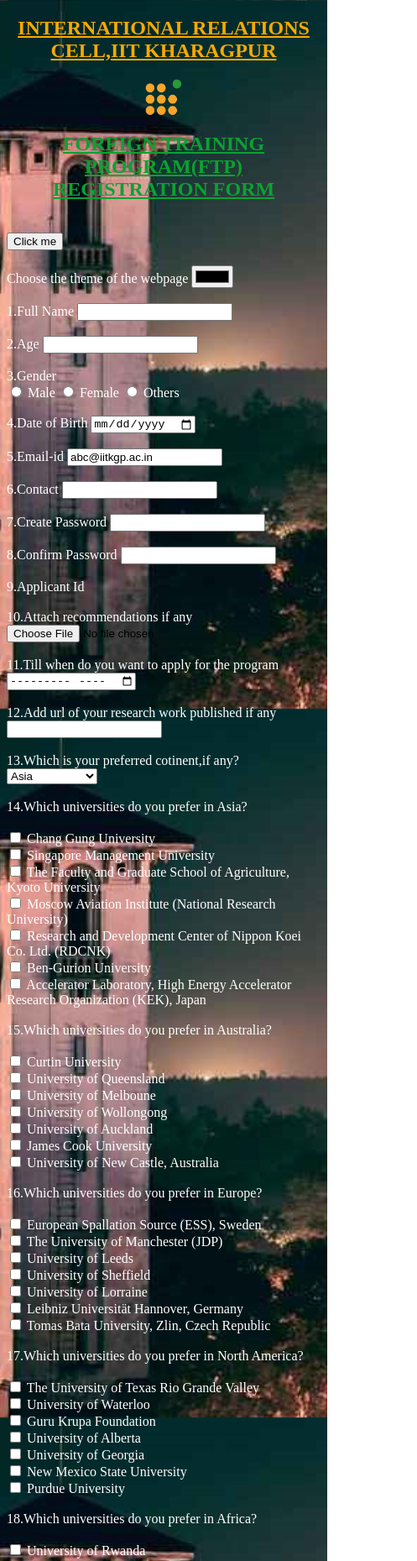
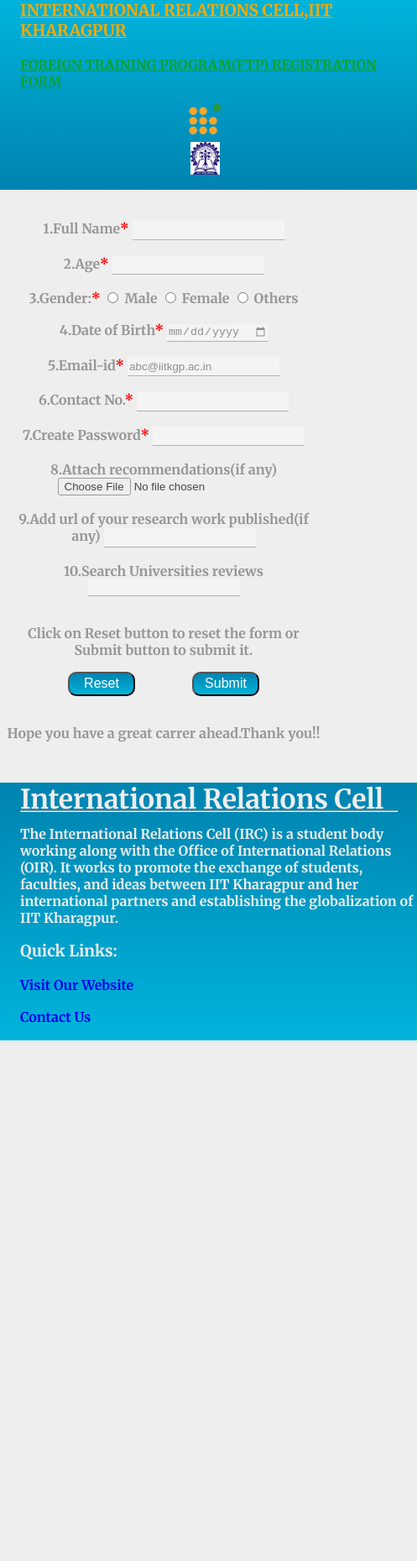
Before and after one commit to Mayur25Lohani/IRC-Web-work, a plain HTML site: page index.html in a window 390 px wide. Shown: the top 1859 px of the page at 84% size, 497 px wide, since content can reach past the window. After the commit the page ends 1239 px from the top, so only its background shows below. Drawn offline with Linux system fonts and the light colour scheme.

Commit message:
Make form responsive and add css

```diff
--- a/index.html
+++ b/index.html
@@ -1,70 +1,49 @@
 <!DOCTYPE html>
 <html lang="en">
 <head>
-  <script>
+  <!-- <script>
     function msg(){
       alert("Register to apply for Foreign Training Program-A medium through which you can gain expeience from foreign universities.")
     }
-  </script>
-  <style>
-    body{
-      background-image: url('back.jpg');
-      background-size: cover;
-      background-attachment: fixed;
-    }
-    label{
-      color: #ffffff;
-    }
-    span{
-      color: #ffffff;
-    }
-    p{
-      color: #ffffff;
-    }
-    </style>
+  </script> -->
+  <link href="style.css" rel="stylesheet" type="text/css"
     <meta charset="UTF-8">
     <meta http-equiv="X-UA-Compatible" content="IE=edge">
     <meta name="viewport" content="width=device-width, initial-scale=1.0">
     <title>HTML FORMS</title>
 </head>
+<header>
+  <p class="left1"><u>INTERNATIONAL RELATIONS CELL,IIT KHARAGPUR</u></p>
+  <p class="left2"><u>FOREIGN TRAINING PROGRAM(FTP) REGISTRATION FORM</u></p>
+  <img class= "right1" src="./irclogo.png" alt="IRCLOGO">
+  <img class= "right2" src="./iitkgplogo.png" alt="IITKGPLOGO">
+  <br>
+</header>
 <body>
-  </style>
-    <section id="heading">
-        <h1 align="center" style=color:#f7aa02><u>INTERNATIONAL RELATIONS CELL,IIT KHARAGPUR</u></h1>
-        <style>
-          img{
-            display: block;
-            margin-left: auto;
-            margin-right: auto;
-          }
-        </style>
-        <img src="./irclogo.png" alt="IRCLOGO" style="width:12%">
-        <h2 align="center" style=color:#0BA231><u>FOREIGN TRAINING PROGRAM(FTP) REGISTRATION FORM</u></h1>
-        <br>
+        <div id="container">
         <form method="POST">
-          <section class="wlcm">
-            <input type="button" value="Click me" onclick="msg()"><!--button-->
+          <!-- <section class="wlcm">
+            <input type="button" value="Click me" onclick="msg()">button
           </section>
-          <br>
-          <section class="col1">
+          <br> -->
+          <!-- <section class="col1">
             <label for="col">Choose the theme of the webpage</label>
-            <input type="color" name="col" id="col"><!--color-->
+            <input type="color" name="col" id="col">color
           </section>
-          <br>
-
+          <br> -->
+          <br><br>
           <section class="naam">
-            <label for="fullname">1.Full Name</label>
-            <input type="text" name="fullname" id="fullname" required><!--text-->
+            <label for="fullname">1.Full Name<span style="color:red;">*</span></span></label>
+            <input style="height:20px;outline: 0; border-width: 0 0 1px;border-radius: 0 0 0 0;border-color: black; opacity:0.4;" type="text" name="fullname" id="fullname" required><!--text-->
           </section>
           <br>
           <section class="age1">
-            <label for="age">2.Age</label>
-            <input type="number" name="age" id="age" min="7"  required><!--number-->
+            <label for="age">2.Age<span style="color:red;">*</span></label>
+            <input style="height:20px;outline: 0; border-width: 0 0 1px;border-radius: 0 0 0 0;border-color: black; opacity:0.4;" type="number" name="age" id="age" min="7"  required><!--number-->
           </section>
           <br>
           <section class="gen">
-            <span>3.Gender</span>
-          <br>
+            <span>3.Gender:<span style="color:red;">*</span></span>
           <input type="radio" name="same" id="M" value="Male"><!--radio-->
           <label for="M">Male</label>
           <input type="radio" name="same" id="F" value="Female">
@@ -74,51 +53,51 @@
           </section>
           <br>
           <section class="dob1">
-            <label for="dob">4.Date of Birth</label>
-            <input type="date" name="dob" id="dob" required><!--date-->
+            <label for="dob">4.Date of Birth<span style="color:red;">*</span></label>
+            <input style="height:20px;outline: 0; border-width: 0 0 1px;border-radius: 0 0 0 0;border-color: black; opacity:0.4;" type="date" name="dob" id="dob" required><!--date-->
           </section>
           <br>
           <section class="emailid1">
-            <label for="email">5.Email-id</label>
-            <input type="email" name="email" id="email" value="abc@iitkgp.ac.in"  required><!--email-->
+            <label for="email">5.Email-id<span style="color:red;">*</span></label>
+            <input style="height:20px;outline: 0; border-width: 0 0 1px;border-radius: 0 0 0 0;border-color: black; opacity:0.4;" type="email" name="email" id="email" value="abc@iitkgp.ac.in" required><!--email-->
           </section>
           <br>
           <section class="contactinfo">
-            <label for="contact">6.Contact</label>
-            <input type="tel" name="contact" id="contact" maxlength="10" required><!--tel-->
+            <label for="contact">6.Contact No.<span style="color:red;">*</span></label>
+            <input style="height:20px;outline: 0; border-width: 0 0 1px;border-radius: 0 0 0 0;border-color: black; opacity:0.4;" type="tel" name="contact" id="contact" maxlength="10" required><!--tel-->
           </section>
           <br>
           <section class="pass1">
-            <label for=pass">7.Create Password</label>
-            <input type="password" name="pass" id="pass" minlength="8" maxlength="20" required><!--password-->
-            <br><br>
+            <label for=pass">7.Create Password<span style="color:red;">*</span></label>
+            <input style="height:20px;outline: 0; border-width: 0 0 1px;border-radius: 0 0 0 0;border-color: black; opacity:0.4;" type="password" name="pass" id="pass" minlength="8" maxlength="20" required><!--password-->
+            <!-- <br><br>
             <label for=pass2">8.Confirm Password</label>
-            <input type="password" name="pass2" id="pass2" minlength="8" maxlength="20" required><!--password-->
+            <input type="password" name="pass2" id="pass2" minlength="8" maxlength="20" required>password -->
           </section>
           <br>
-          <section class="applicantdetails">
+          <!-- <section class="applicantdetails">
             <label for="appid">9.Applicant Id</label>
-            <input type="hidden" name="appid" id="appid" value="5467"><!--hidden-->
+            <input type="hidden" name="appid" id="appid" value="5467">hidden
+          </section>
+          <br> -->
+          <section class="recomen">
+            <label for="rec">8.Attach recommendations(if any)</label>
+            <input style="opacity:0.7;" type="file" name="rec" id="rec" ><!--file-->
           </section>
           <br>
-          <section class="recomen">
-            <label for="rec">10.Attach recommendations if any</label>
-            <input type="file" name="rec" id="rec" ><!--file-->
+          <!-- <section class="duration">
+            <label for="dur">10.Till when do you want to apply for the program</label>
+            <input type="month" name="dur" id="dur" >month
+          </section>
+          <br> -->
+          <section class="url1">
+            <label for="urll">9.Add url of your research work published(if any)</label>
+            <input style="height:20px;outline: 0; border-width: 0 0 1px;border-radius: 0 0 0 0;border-color: black; opacity:0.4;" type="url" name="urll" id="urll"><!--url-->
           </section>
           <br>
-          <section class="duration">
-            <label for="dur">11.Till when do you want to apply for the program</label>
-            <input type="month" name="dur" id="dur" ><!--month-->
-          </section>
-          <br>
-          <section class="url1">
-            <label for="urll">12.Add url of your research work published if any</label>
-            <input type="url" name="urll" id="urll"><!--url-->
-          </section>
-          <br>
-          <section class="num">
-            <label for="num">13.Which is your preferred cotinent,if any?</label>
-            <select name="num" id="num"><!--select element-->
+          <!-- <section class="num">
+            <label for="num">12.Which is your preferred cotinent,if any?</label>
+            <select name="num" id="num">select element
             <option value="asia">Asia</option>
             <option value="australia">Australia</option>
             <option value="europe">Europe</option>
@@ -126,11 +105,11 @@
             <option value="africa">Africa</option>
           </select>
           </section>
-          <br>
-          <section class="btn1">
-            <span>14.Which universities do you prefer in Asia?</span>
+          <br> -->
+          <!-- <section class="btn1">
+            <span>13.Which universities do you prefer in Asia?</span>
           <br><br>
-          <input type="checkbox" name="u1" id="u1" value="Chang Gung University"><!--checkbox-->
+          <input type="checkbox" name="u1" id="u1" value="Chang Gung University">checkbox
           <label for="u1">Chang Gung University</label>
           <br>
           <input type="checkbox" name="u2" id="u2" value="Singapore Management University">
@@ -152,9 +131,9 @@
           <label for="u7">Accelerator Laboratory, High Energy Accelerator Research Organization (KEK), Japan</label>
           <br>
           </section>
-          <br>
-          <section class="btn2">
-            <span>15.Which universities do you prefer in Australia?</span>
+          <br> -->
+          <!-- <section class="btn2">
+            <span>14.Which universities do you prefer in Australia?</span>
           <br><br>
           <input type="checkbox" name="u2" id="u2" value="Curtin University">
           <label for="u2">Curtin University </label>
@@ -180,9 +159,9 @@
           </section>
           <br>
           <section class="btn3">
-            <span>16.Which universities do you prefer in Europe?</span>
+            <span>15.Which universities do you prefer in Europe?</span>
           <br><br>
-          <input type="checkbox" name="u1" id="u1" value="European Spallation Source (ESS), Sweden"><!--checkbox-->
+          <input type="checkbox" name="u1" id="u1" value="European Spallation Source (ESS), Sweden">checkbox
           <label for="u1">European Spallation Source (ESS), Sweden</label>
           <br>
           <input type="checkbox" name="u2" id="u2" value="The University of Manchester (JDP)">
@@ -204,11 +183,11 @@
           <label for="u7">Tomas Bata University, Zlin, Czech Republic</label>
           <br>
           </section>
-          <br>
-          <section class="btn4">
-            <span>17.Which universities do you prefer in North America?</span>
+          <br> -->
+          <!-- <section class="btn4">
+            <span>16.Which universities do you prefer in North America?</span>
           <br><br>
-          <input type="checkbox" name="u1" id="u1" value="The University of Texas Rio Grande Valley"><!--checkbox-->
+          <input type="checkbox" name="u1" id="u1" value="The University of Texas Rio Grande Valley">checkbox
           <label for="u1">The University of Texas Rio Grande Valley</label>
           <br>
           <input type="checkbox" name="u2" id="u2" value="University of Waterloo">
@@ -232,48 +211,69 @@
           </section>
           <br>
           <section class="btn5">
-            <span>18.Which universities do you prefer in Africa?</span>
+            <span>17.Which universities do you prefer in Africa?</span>
           <br><br>
-          <input type="checkbox" name="u1" id="u1" value="University of Rwanda"><!--checkbox-->
+          <input type="checkbox" name="u1" id="u1" value="University of Rwanda">checkbox
           <label for="u1">University of Rwanda</label>
           </section>
-          <br>
-          <section class="priceran">
-            <label for="pricerange">19.Your preffered price range?</label>
+          <br> -->
+          <!-- <section class="priceran">
+            <label for="pricerange">10.Your preffered price range?</label>
             <span>Rs75000</span>
-            <input type="range" name="pricerange" id="pricerange" min="75000" max="10000000" value="4000000" step="25000" required><!--range-->
+            <input type="range" name="pricerange" id="pricerange" min="75000" max="10000000" value="4000000" step="25000" required>range
             <span>Rs10000000</span>
           </section>
-          <br>
-          <section class="datetim1">
-            <label for="datetime">20.Enter your local date and time</label>
-            <input type="datetime-local" name="datetime" id="datetime" ><!--datetime-local-->
+          <br> -->
+          <!-- <section class="datetim1">
+            <label for="datetime">19.Enter your local date and time</label>
+            <input type="datetime-local" name="datetime" id="datetime" >datetime-local
           </section>
           <br>
           <section class="weekselection1">
-            <label for="weekselection">21.Select the week of your departure</label>
-            <input type="week" name="weekselection" id="weekselection"><!--week-->
+            <label for="weekselection">20.Select the week of your departure</label>
+            <input type="week" name="weekselection" id="weekselection">week
           </section>
           <br>
           <section class="timeselection1">
-            <label for="timeselection">22.Select the time of departure</label>
-            <input type="time" name="timeselection" id="timeselection"><!--time-->
+            <label for="timeselection">21.Select the time of departure</label>
+            <input type="time" name="timeselection" id="timeselection">time
           </section>
-          <br>
+          <br> -->
           <section class="searching1">
-            <label for="searching">23.Search Universities reviews</label>
-            <input type="search" name="searching" id="searching"><!--search-->
+            <label for="searching">10.Search Universities reviews</label>
+            <input style="height:20px;outline: 0; border-width: 0 0 1px;border-radius: 0 0 0 0;border-color: black; opacity:0.4;" type="search" name="searching" id="searching"><!--search-->
           </section>
           <br>
           <p><strong>Click on Reset button to reset the form or Submit button to submit it.</strong></p>
-            <input type="reset" value="Reset"><!--reset-->
-            <input type="submit" value="Submit" ><!--submit-->
-          <br><br>
+            <input style="margin-right:4rem;color:#ffffff;background:linear-gradient(360deg, #00b4db,#0083b0);width: 5rem;height:1.8rem;border-radius: 10px;font-size: 1rem;cursor:pointer;" type="reset" value="Reset"><!--reset-->
+            <!-- <input style="margin-bottom:-0.8rem;background-color: #f8f8f8;"type="image" src="./subtn.jfif" width="95rem" alt="submit">image -->
+            <input style="color:#ffffff;background:linear-gradient(360deg, #00b4db,#0083b0);width: 5rem;height:1.8rem;border-radius: 10px;font-size: 1rem;cursor: pointer;" type="submit" value="Submit" ><!--submit -->
+          <!-- <br><br>
           <section class="img1">
-            <input type="image" src="./subtn.jfif" width="11.5%" alt="submit"><!--image-->
+            <input type="image" src="./subtn.jfif" width="11.5%" alt="submit">image
           </section>
+          <br> -->
+          </form>
+          </div>
           <br>
-          <p align="center"><strong>Hope you have a great carrer ahead.Thank you!!</strong></p>
+          <p style="text-align:center;"><strong>Hope you have a great carrer ahead.Thank you!!</strong></p><br><br>
+          <footer>
+            <div class="footer__section">
+              <h1 class="footer-heading">International Relations Cell</h1>
+              <hr style="width: 28rem;margin-left: 2rem;margin-top: -1.8rem;" />
+              <p class="footer-content">The International Relations Cell (IRC) is a student body working along with the Office of
+                  International
+                  Relations (OIR). It works to promote the exchange of students, faculties, and ideas
+                  between IIT
+                  Kharagpur and her international partners and establishing the globalization of IIT
+                  Kharagpur.</p>
+              </div>
+              <div class="links">
+                <h3 class="Qk-lnk">Quick Links:</h3>
+                <a id="a1" href="https://ircell.iitkgp.ac.in/">Visit Our Website</a><br><br>
+                <a id="a2" href="https://ircell.iitkgp.ac.in/#contact">Contact Us</a><br><br>
+              </div>
+          </footer>
 
 </body>
 </html>
--- /dev/null
+++ b/style.css
@@ -0,0 +1,235 @@
+@import url('https://fonts.googleapis.com/css2?family=Merriweather:wght@700&display=swap');
+/* html{
+    font-size: 62.5%;
+} */
+header{
+    margin-top: -1.5rem;
+    margin-left: -1rem;
+    margin-right: -1rem;
+    background:linear-gradient(360deg, #00b4db,#0083b0);
+    width: 103%;
+}
+body{
+    /* background-image: url('whiteback2.jpg')no-repeat fixed;
+    background-size: cover;
+    background-attachment: fixed; */
+    background-color: #eeeeee;
+}
+label{
+    color: #8c8a8ae3;
+    font-family: Merriweather;
+
+}
+span{
+    color: #8c8a8ae3;
+    font-family: Merriweather;
+}
+p{
+    color: #8c8a8ae3;
+    font-family: Merriweather;
+}
+.left1{
+    color: #f7aa02;
+    /* text-align: center; */
+    margin-left: 2rem;
+    margin-top: 1.5rem;
+    font-size: 1.7rem;
+    display: flex;
+    /* text-shadow: 2px 2px 1px #f7aa02; */
+}
+.left2{
+    color: #0BA231;
+    /* text-align: center; */
+    margin-left: 2rem;
+    font-size: 1.5rem;
+    display: flex;
+    /* text-shadow: 2px 2px 1px #0BA231; */
+}
+.right1{
+    display: flex;
+    margin-left: auto;
+    margin-right: 1rem;
+    margin-top: -6.5rem;
+    width: 5rem;
+}
+.right2{
+    display: flex;
+    margin-left: auto;
+    margin-right:7rem;
+    margin-top: -4.8rem;
+    width: 4.4rem;
+}
+#container{
+      text-align: center;
+}
+footer{
+    margin-top: -1.5rem;
+    margin-left: -1rem;
+    margin-right: -10rem;
+    margin-bottom: -1rem;
+    background:linear-gradient(360deg, #00b4db,#0083b0);
+    width: 103%;
+}
+.footer-heading{
+    margin-left: 2rem;
+    font-family: Merriweather;
+    color: #eeeeee;
+}
+.footer-content{
+    margin-left: 2rem;
+    font-family: Merriweather;
+    color: #eeeeee;
+}
+.Qk-lnk{
+    margin-left: 2rem;
+    font-family: Merriweather;
+    color: #eeeeee;
+}
+#a1{
+    margin-left: 2rem;
+    font-family: Merriweather;
+    text-decoration: none;
+}
+#a2{
+    margin-left: 2rem;
+    font-family: Merriweather;
+    text-decoration: none;
+}
+@media only screen and (min-width:738px) and (max-width:865px){
+    .left1{
+        font-size: 1.3rem;
+    }
+    .left2{
+        font-size: 1.15rem;
+    }
+    .right1{
+        margin-top: -4.9rem;
+        width: 4rem;
+    }
+    .right2{
+        margin-top: -4.1rem;
+        width: 3.8rem;
+        margin-right: 6rem;
+    }
+
+}
+@media only screen and (min-width:600px) and (max-width:737px){
+    .left1{
+        font-size: 1rem;
+    }
+    .left2{
+        font-size: 0.9rem;
+    }
+    .right1{
+        margin-top: -4rem;
+        width: 3.5rem;
+    }
+    .right2{
+        margin-top: -3.5rem;
+        width: 3.3rem;
+        margin-right: 5rem;
+    }
+
+}
+@media only screen and (min-width:472px) and (max-width:599px){
+    header{
+        margin-top: -1.5rem;
+        background:linear-gradient(to bottom, #00b4db,#0083b0);
+        width: 105%
+
+    }
+    .left1{
+        font-size: 1.2rem;
+        text-align: left;
+    }
+    .left2{
+        font-size: 1rem;
+        text-align: left;
+    }
+    .right1{
+        margin-top: 1rem;
+        width: 2.4rem;
+        margin-right: auto;
+        margin-bottom: 1.5rem;
+        display: block;
+    }
+    .right2{
+        margin-top: -1rem;
+        width: 2.2rem;
+        margin-right: auto;
+        display: block;
+    }
+    footer{
+        margin-bottom: -1rem;
+        width: 105%;
+    }
+
+}
+@media(min-width:379px) and (max-width:471px){
+    header{
+        margin-top: -1.5rem;
+        background:linear-gradient(to bottom, #00b4db,#0083b0);
+        width: 135%
+
+    }
+    .left1{
+        font-size: 1.2rem;
+        text-align: left;
+    }
+    .left2{
+        font-size: 1rem;
+        text-align: left;
+    }
+    .right1{
+        margin-top: 1rem;
+        width: 2.4rem;
+        margin-right: auto;
+        margin-bottom: 1.5rem;
+        display: block;
+    }
+    .right2{
+        margin-top: -1rem;
+        width: 2.2rem;
+        margin-right: auto;
+        display: block;
+    }
+    footer{
+        margin-bottom: -1rem;
+        width: 135%
+    }
+
+}
+@media(min-width:280px) and (max-width:378px){
+    header{
+        margin-top: -1.5rem;
+        background:linear-gradient(to bottom, #00b4db,#0083b0);
+        width: 185%
+
+    }
+    .left1{
+        font-size: 1.2rem;
+        text-align: left;
+    }
+    .left2{
+        font-size: 1rem;
+        text-align: left;
+    }
+    .right1{
+        margin-top: 1rem;
+        width: 2.4rem;
+        margin-right: auto;
+        margin-bottom: 1.5rem;
+        display: block;
+    }
+    .right2{
+        margin-top: -1rem;
+        width: 2.2rem;
+        margin-right: auto;
+        display: block;
+    }
+    footer{
+        margin-bottom: -1rem;
+        width: 185%
+    }
+
+}
```
Also changed, not shown: back.jpg (deleted), iitkgplogo.png (added).
